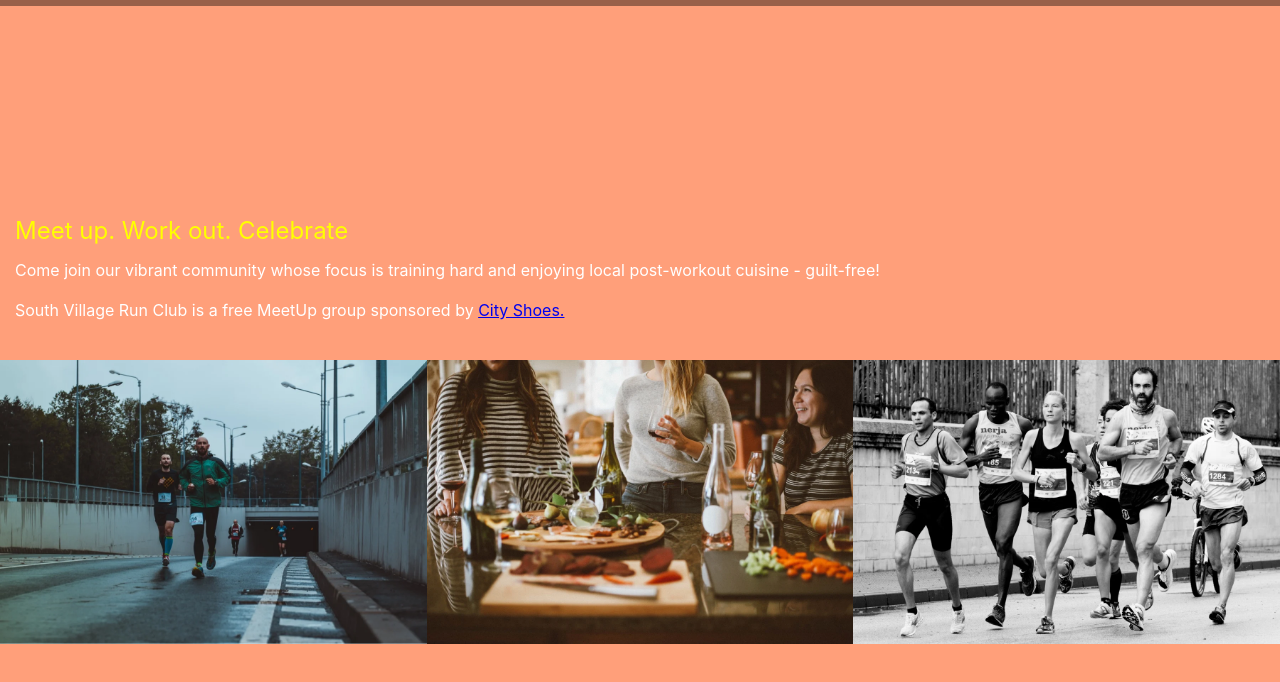
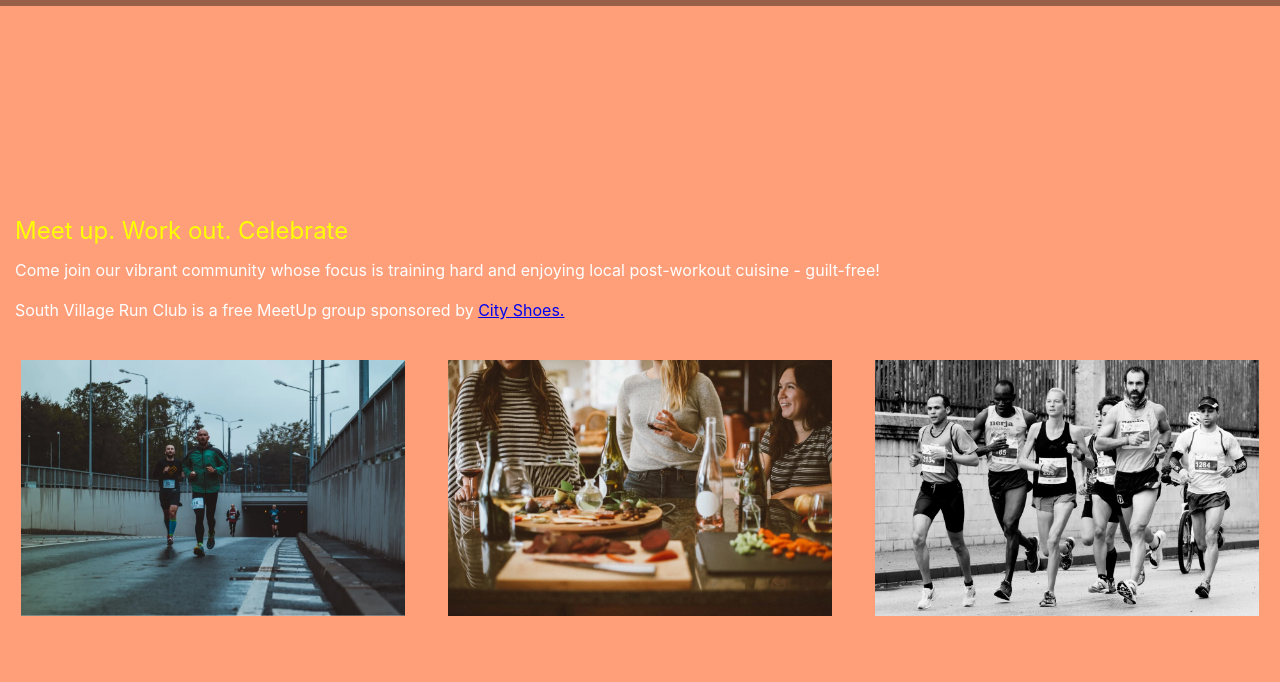
Before and after one commit to Naaabee/responsive-practice, a plain HTML site: page index.html in a window 1280 px wide. Shown: the part 284-966 px from the top of the page. Drawn offline with Linux system fonts and the light colour scheme.

Commit message:
mid sec fixed

```diff
--- a/resources/css/main.css
+++ b/resources/css/main.css
@@ -86,11 +86,13 @@ li {
 }
 
 .images-1 .image {
-    width: auto;
+    display: flex;
+    justify-content: center;
+    width: 100%;
     height: auto;
 }
 
 .images-1 img {
-    width: 100%;
+    width: 90%;
     height: auto;
 }
```
